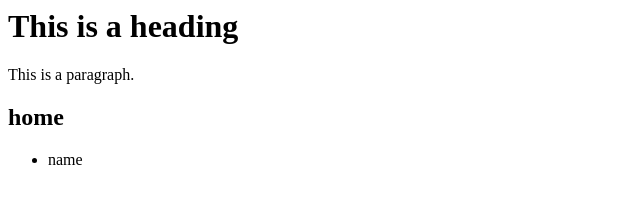
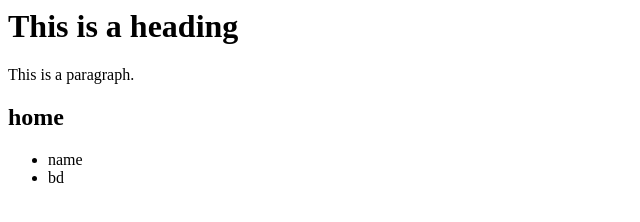
Before and after one commit to zaed-git/test-gitpctwo, a plain HTML site: page index.html in a window 1280 px wide. Shown: the full height of the page, 0-640 px from the left. Drawn offline with Linux system fonts and the light colour scheme.

Commit message:
add bd li

```diff
--- a/index.html
+++ b/index.html
@@ -12,6 +12,7 @@
     <li>
       name
     </li>
+    <li> bd</li>
   </ul>
 </body>
 
```
